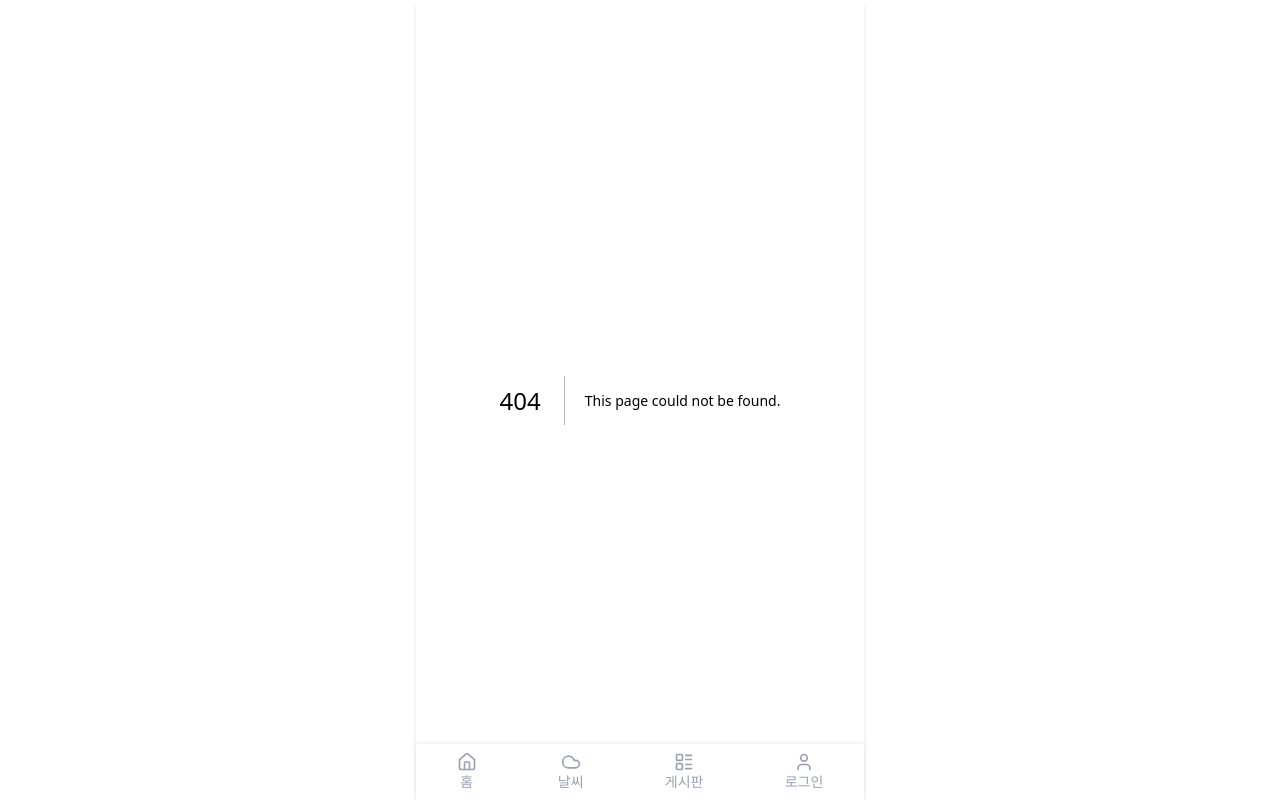
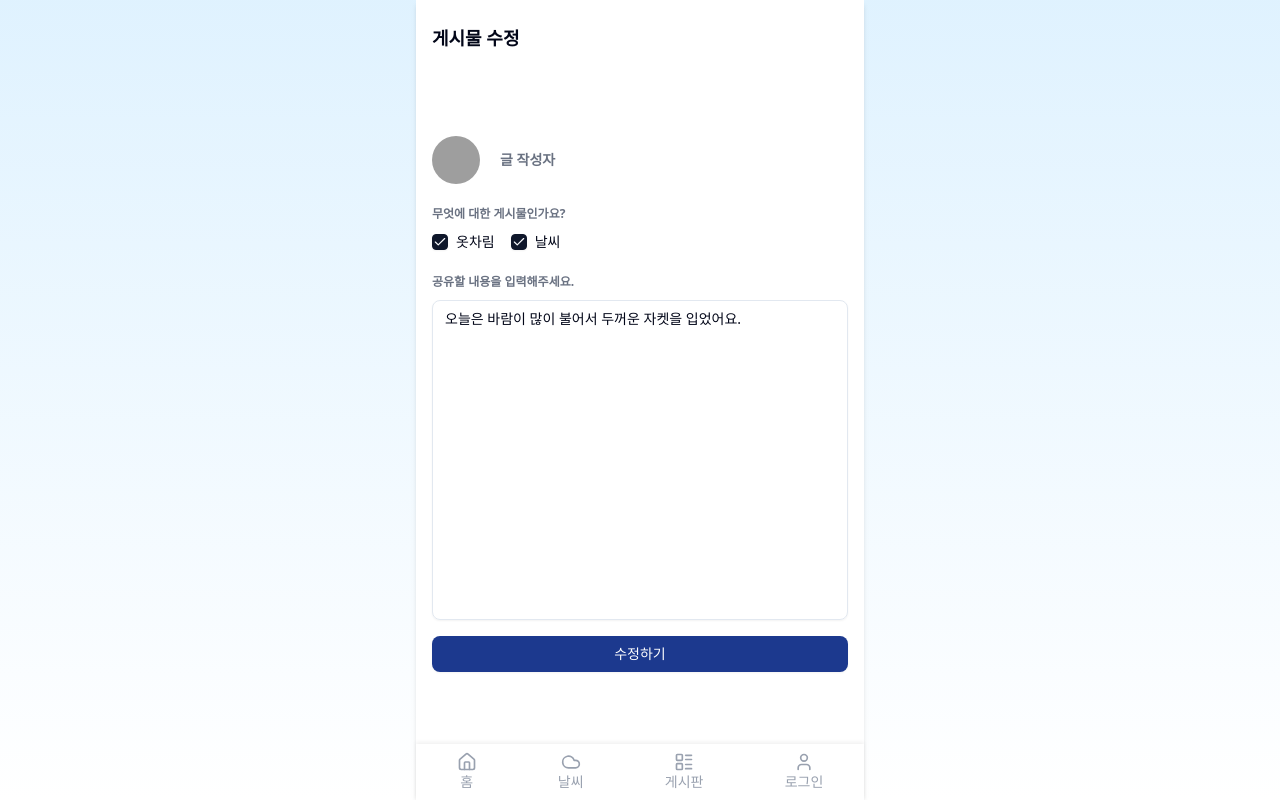
Before and after one commit to dev-vming/eat-the-weather, a Next.js app: page /posts/edit in a window 1280 px wide. Before the commit this address had no page. Built offline with nearby package versions, Linux system fonts and the light colour scheme; grey boxes are pictures that could not be loaded.

Commit message:
feat: PostForm 컴포넌트 작업 및 new, edit UI 작업

```diff
--- /dev/null
+++ b/app/components/PostForm.tsx
@@ -0,0 +1,93 @@
+'use client';
+
+import { useState } from 'react';
+import { Textarea } from '@/components/ui/textarea';
+import { Button } from '@/components/ui/button';
+import { Checkbox } from '@/components/ui/checkbox';
+import PostUserBox from '@/app/components/PostUserBox';
+
+interface PostFormProps {
+  initialContent?: string;
+  initialTags?: string[]; // ['clothing', 'weather'] 와 같은 문자열 배열
+  isEdit?: boolean;
+  onSubmit: (data: { content: string; tags: string[] }) => void;
+}
+
+export default function PostForm({
+  initialContent = '',
+  initialTags = [],
+  isEdit = false,
+  onSubmit,
+}: PostFormProps) {
+  const [clothingChecked, setClothingChecked] = useState(initialTags.includes('clothing'));
+  const [weatherChecked, setWeatherChecked] = useState(initialTags.includes('weather'));
+  const [content, setContent] = useState(initialContent);
+
+  const isTagChecked = clothingChecked || weatherChecked;
+  const isContentValid = content.trim().length > 0;
+  const isFormValid = isTagChecked && isContentValid;
+
+  const getPlaceholder = () => {
+    if (isEdit) return '';
+    if (clothingChecked && weatherChecked) return '옷차림과 날씨에 대한 이야기를 나누어보세요.';
+    if (clothingChecked) return '옷차림에 대한 이야기를 나눠보세요.';
+    if (weatherChecked) return '날씨에 대한 이야기를 나눠보세요.';
+    return '';
+  };
+
+  const handleSubmit = () => {
+    const tags = [];
+    if (clothingChecked) tags.push('clothing');
+    if (weatherChecked) tags.push('weather');
+    onSubmit({ content, tags });
+  };
+
+  return (
+    <div className="h-screen flex flex-col bg-white px-4 pt-6">
+      <h1 className="text-lg font-bold mb-6">{isEdit ? '게시물 수정' : '게시물 작성'}</h1>
+      <div className='mt-15'>
+      <PostUserBox nickname="글 작성자" />
+      <div className="w-full max-w-xl flex flex-col gap-4 mt-4">
+        <div>
+          <span className="text-xs font-semibold text-gray-500">무엇에 대한 게시물인가요?</span>
+          <div className="flex gap-4 mt-2">
+            <label className="flex items-center gap-2">
+              <Checkbox
+                checked={clothingChecked}
+                onCheckedChange={() => setClothingChecked(!clothingChecked)}
+              />
+              <span className="text-sm">옷차림</span>
+            </label>
+            <label className="flex items-center gap-2">
+              <Checkbox
+                checked={weatherChecked}
+                onCheckedChange={() => setWeatherChecked(!weatherChecked)}
+              />
+              <span className="text-sm">날씨</span>
+            </label>
+          </div>
+        </div>
+
+        <div>
+          <span className="text-xs font-semibold text-gray-500">공유할 내용을 입력해주세요.</span>
+          <Textarea
+            className="h-80 resize-none overflow-y-auto mt-2"
+            placeholder={getPlaceholder()}
+            value={content}
+            onChange={(e) => setContent(e.target.value)}
+          />
+        </div>
+
+        <Button
+          className="w-full bg-blue-900 text-white"
+          disabled={!isFormValid}
+          onClick={handleSubmit}
+        >
+          {isEdit ? '수정하기' : '작성하기'}
+        </Button>
+      </div>
+      </div>
+
+    </div>
+  );
+}
--- /dev/null
+++ b/app/posts/edit/page.tsx
@@ -0,0 +1,29 @@
+'use client';
+
+import PostForm from '@/app/components/PostForm';
+import { useRouter } from 'next/navigation';
+
+export default function PostEditPage() {
+  const post = {
+    content: '오늘은 바람이 많이 불어서 두꺼운 자켓을 입었어요.',
+    post_id: 'abc-123',
+  };
+
+  const postTags = [{ tag_id: 'clothing' }, { tag_id: 'weather' }];
+
+  const router = useRouter();
+
+  const handleUpdate = (data: { content: string; tags: string[] }) => {
+    console.log('수정 데이터:', data);
+    router.push('/posts/detail');
+  };
+
+  return (
+    <PostForm
+      isEdit
+      initialContent={post.content}
+      initialTags={postTags.map((tag) => tag.tag_id)}
+      onSubmit={handleUpdate}
+    />
+  );
+}
--- a/app/posts/new/page.tsx
+++ b/app/posts/new/page.tsx
@@ -1,74 +1,15 @@
 'use client';
 
-import { useState } from 'react';
-import { Textarea } from '@/components/ui/textarea';
-import { Button } from '@/components/ui/button';
-import { Checkbox } from '@/components/ui/checkbox';
-import PostUserBox from '@/app/components/PostUserBox';
+import PostForm from '@/app/components/PostForm';
+import { useRouter } from 'next/navigation';
+
 
 export default function PostNewPage() {
-  const [clothingChecked, setClothingChecked] = useState(false);
-  const [weatherChecked, setWeatherChecked] = useState(false);
-  const [content, setContent] = useState('');
-
-  const isTagChecked = clothingChecked || weatherChecked;
-  const isContentValid = content.trim().length > 0;
-  const isFormValid = isTagChecked && isContentValid;
-
-  const getPlaceholder = () => {
-    if (clothingChecked && weatherChecked) {
-      return '옷차림과 날씨에 대한 이야기를 나누어보세요.';
-    } else if (clothingChecked) {
-      return '옷차림에 대한 이야기를 나눠보세요.';
-    } else if (weatherChecked) {
-      return '날씨에 대한 이야기를 나눠보세요.';
-    }
-    return '';
+  const router = useRouter();
+  const handleCreate = (data: { content: string; tags: string[] }) => {
+    console.log('작성 데이터:', data);
+    router.push('/posts');
   };
 
-  return (
-    <div className="h-screen flex flex-col bg-white px-4 pt-6">
-      <h1 className="text-lg font-bold mb-25">게시물 작성</h1>
-      <PostUserBox nickname='글 작성자'/>
-      <div className="w-full max-w-xl flex flex-col gap-4 mt-4">
-        <div>
-          <span className="text-xs font-semibold text-gray-500">무엇에 대한 게시물인가요?</span>
-          <div className="flex gap-4 mt-2">
-            <label className="flex items-center gap-2">
-              <Checkbox
-                checked={clothingChecked}
-                onCheckedChange={() => setClothingChecked(!clothingChecked)}
-              />
-              <span className="text-sm">옷차림</span>
-            </label>
-            <label className="flex items-center gap-2">
-              <Checkbox
-                checked={weatherChecked}
-                onCheckedChange={() => setWeatherChecked(!weatherChecked)}
-              />
-              <span className="text-sm">날씨</span>
-            </label>
-          </div>
-        </div>
-
-        <div>
-          <span className="text-xs font-semibold text-gray-500">공유할 내용을 입력해주세요.</span>
-          <Textarea
-            className="h-80 resize-none overflow-y-auto mt-2"
-            placeholder={getPlaceholder()}
-            value={content}
-            onChange={(e) => setContent(e.target.value)}
-          />
-        </div>
-
-        <Button
-          className="w-full bg-blue-900 text-white"
-          disabled={!isFormValid}
-          onClick={() => alert('작성 완료되었습니다 🥳')}
-        >
-          작성하기
-        </Button>
-      </div>
-    </div>
-  );
+  return <PostForm onSubmit={handleCreate} />;
 }
```
